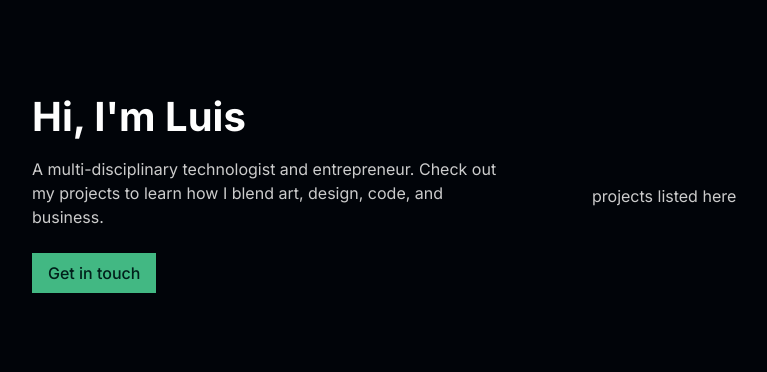
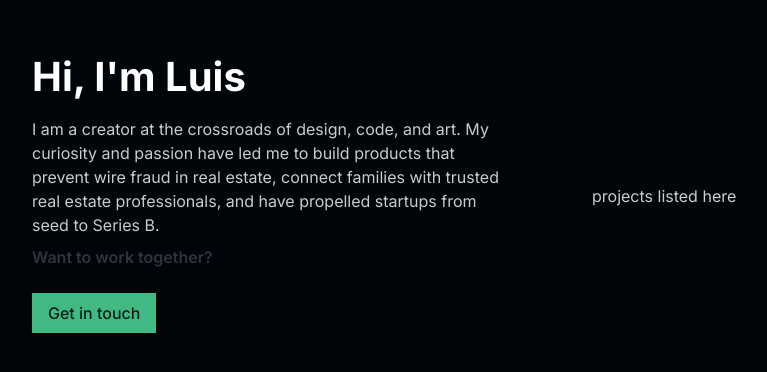
Before and after one commit to ztfo/luispalomares.com, a Vue app: page / in a window 1280 px wide. Shown: the part 204-576 px from the top of the page, without its empty margins (48-815 px from the left). Built offline with nearby package versions, Linux system fonts and the light colour scheme.

Commit message:
bio swap

```diff
--- a/src/components/HomePanel.vue
+++ b/src/components/HomePanel.vue
@@ -1,10 +1,13 @@
 <template lang="pug">
 .home-panel.right
     h1.is-size-2 Hi, I'm Luis
-    p.is-size-6.mb-5 A multi-disciplinary technologist and entrepreneur. Check out my projects to learn how I blend art, design, code, and business.
+    p.is-size-6.mb-2 I am a creator at the crossroads of design, code, and art. My curiosity and passion have led me to build products that prevent wire fraud in real estate, connect families with trusted real estate professionals, and have propelled startups from seed to Series B.
+    p.is-size-6.mb-5
+        strong Want to work together?
     .grid
         .cell
             a.button.is-primary.mb-3 Get in touch
+
 </template>
 
 <script>
```
